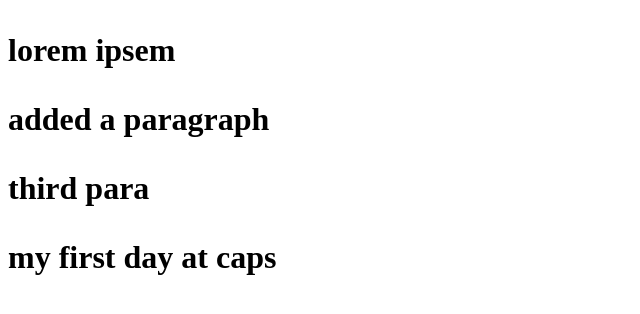
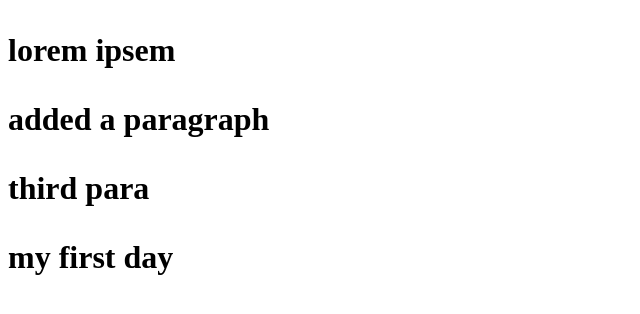
Before and after one commit to meletulu/wednsday, a plain HTML site: page html[/index.html in a window 1280 px wide. Shown: the whole page, without its empty margins (0-640 px from the left). Drawn offline with Linux system fonts and the light colour scheme.

Commit message:
Update index.html

```diff
--- a/html[/index.html
+++ b/html[/index.html
@@ -8,6 +8,6 @@
   <h1><p>lorem ipsem</p></h1>
   <h1><p>added a paragraph</p></h1>
   <h1><p>third para</p></h1>
-  <h1><p>my first day at caps</p></h1>
+  <h1><p>my first day</p></h1>
   <body></body>
 </html>
```
